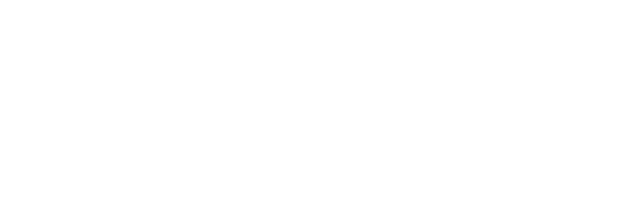
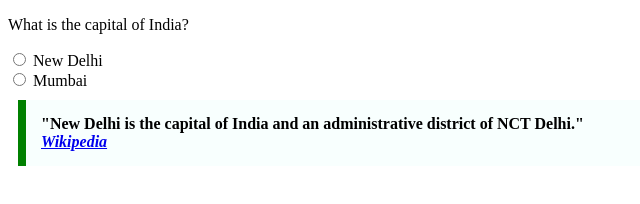
Before and after one commit to acciojob/trivia-navneet451, a website: page main.html in a window 1280 px wide. Shown: the whole page, without its empty margins (0-640 px from the left). Drawn offline with Linux system fonts and the light colour scheme.

Commit message:
created a submission

```diff
--- a/main.html
+++ b/main.html
@@ -7,6 +7,23 @@
 </head>
 
 <body>
+	<form>
+    <p>What is the capital of India?</p>
+    <label>
+        <input type="radio" name="capital" value="new-delhi">
+        New Delhi
+    </label><br>
+    <label>
+        <input type="radio" name="capital" value="mumbai">
+        Mumbai
+    </label>
+
+<blockquote class="cls">
+    "New Delhi is the capital of India and an administrative district of NCT Delhi."
+    <cite><a href="https://en.wikipedia.org/wiki/New_Delhi" target="_blank" rel="noopener noreferrer">Wikipedia</a></cite>
+</blockquote>
+		</form>
+
 	<!-- the entire body must be written by student -->
     <script type="text/javascript" src="./script.js">
 </script>
--- a/styles.css
+++ b/styles.css
@@ -1,2 +1,10 @@
 
 /* Your CSS Code here. */
+.cls {
+	max-width: 600px;
+	margin: 10px;
+	padding: 15px;
+	border-left: 8px solid green;
+	background-color: #f8fffe;
+	font-weight: bold;
+}
```
